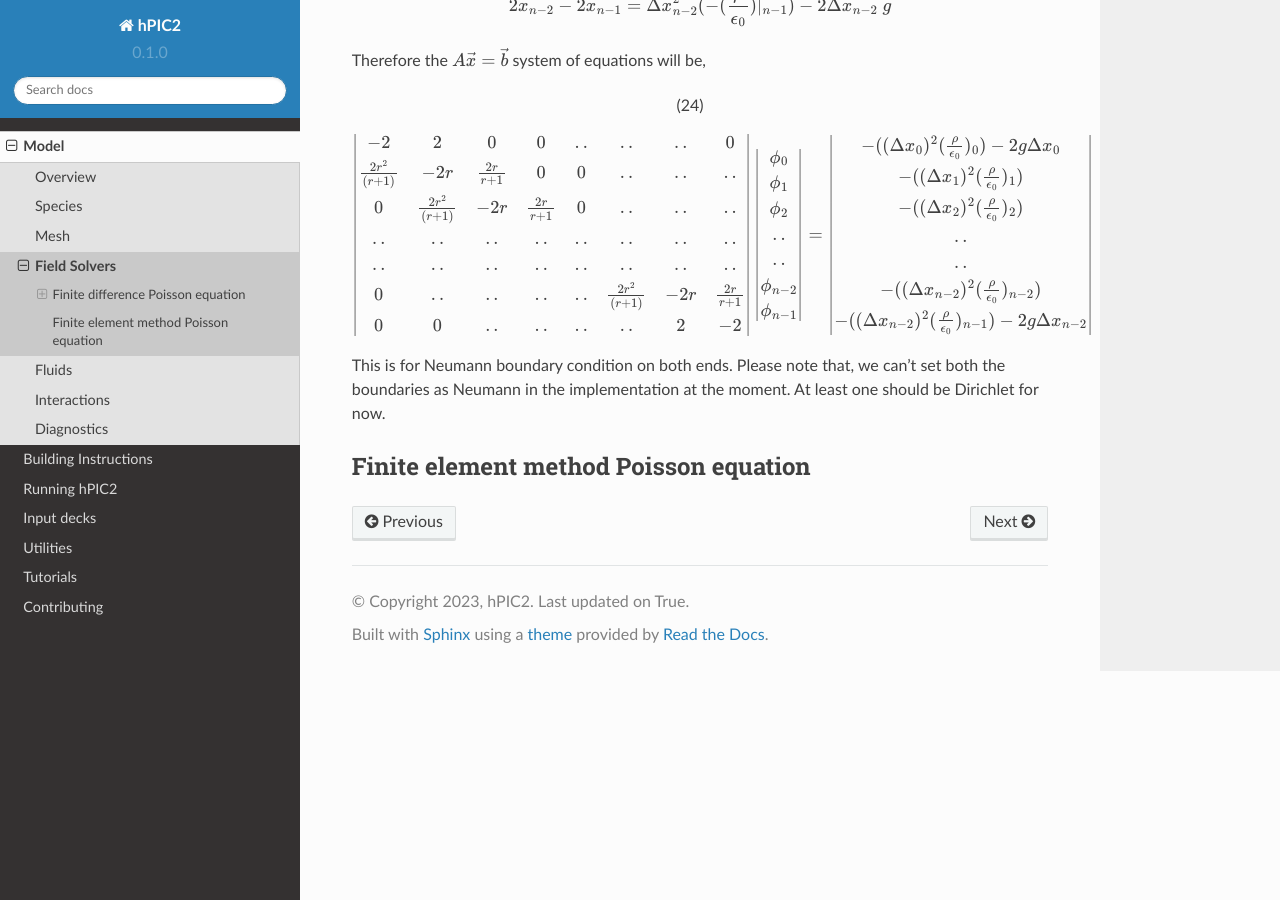
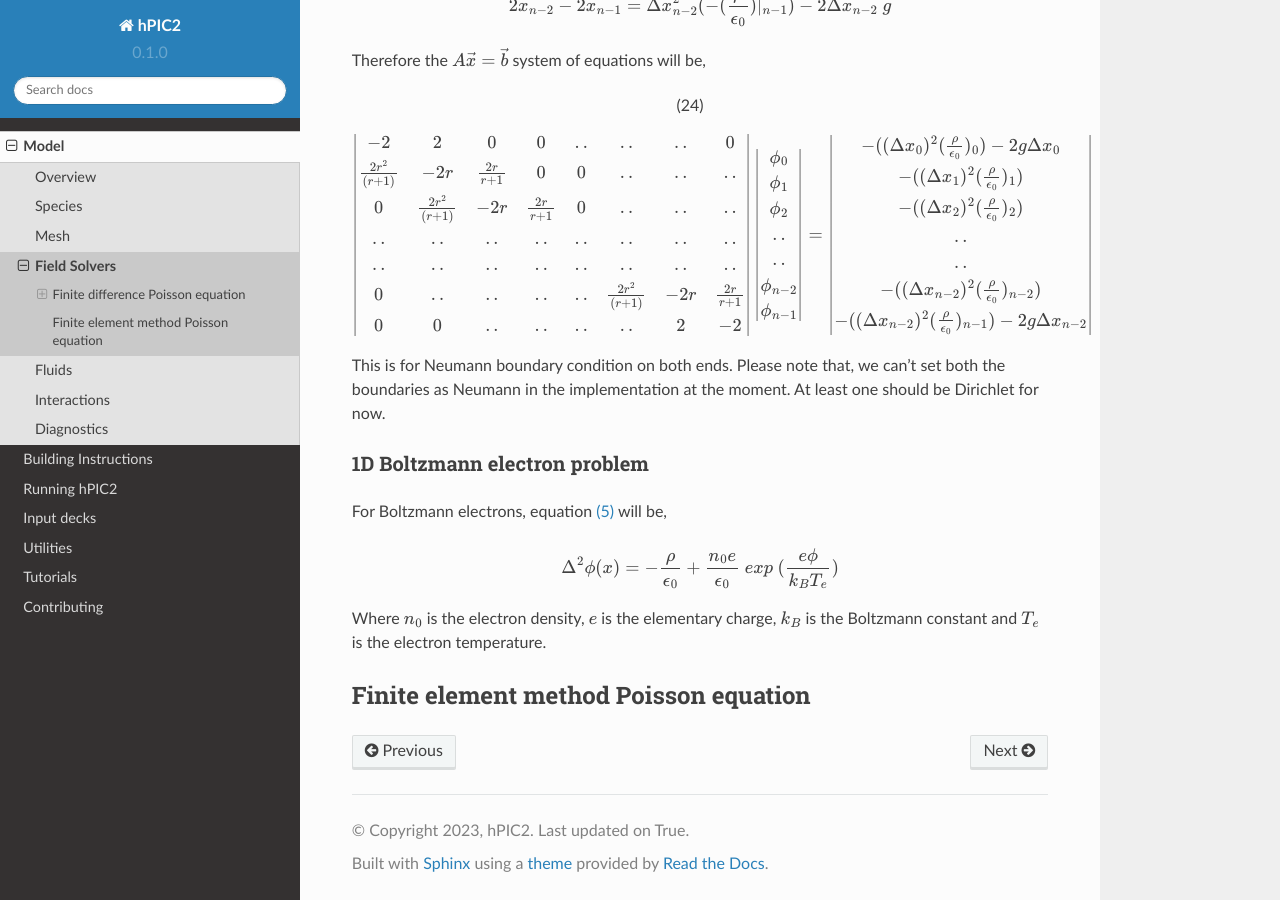
Before and after one commit to lcpp-org/hpic2doc, a Sphinx documentation site: the page built from docs/source/field_solvers.rst, in a window 1280 px wide and 900 px high, scrolled down 6195 px. Built offline with Sphinx 7.4.7 and the Read the Docs theme 2.0.0, drawn with Linux system fonts in a browser that asks for light colours.

Commit message:
Poisson problem for Boltzmann electrons

```diff
--- a/docs/source/field_solvers.rst
+++ b/docs/source/field_solvers.rst
@@ -378,6 +378,16 @@ This is for Neumann boundary condition on both ends.
 Please note that, we can't set both the boundaries as Neumann in the implementation at the moment.
 At least one should be Dirichlet for now.
 
+1D Boltzmann electron problem
+~~~~~~~~~~~~~~~~~~~~~~~~~~~~~
+
+For Boltzmann electrons, equation :eq:`eq_2nddev1` will be,
+
+.. math::
+
+    \Delta^2 \phi (x) = -\frac{\rho}{\epsilon_0} + \frac{n_0 e}{\epsilon_0}\ exp\ (\frac{e\phi}{k_B T_e})
+
+Where :math:`n_0` is the electron density, :math:`e` is the elementary charge, :math:`k_B` is the Boltzmann constant and :math:`T_e` is the electron temperature.
 
 
 
```
